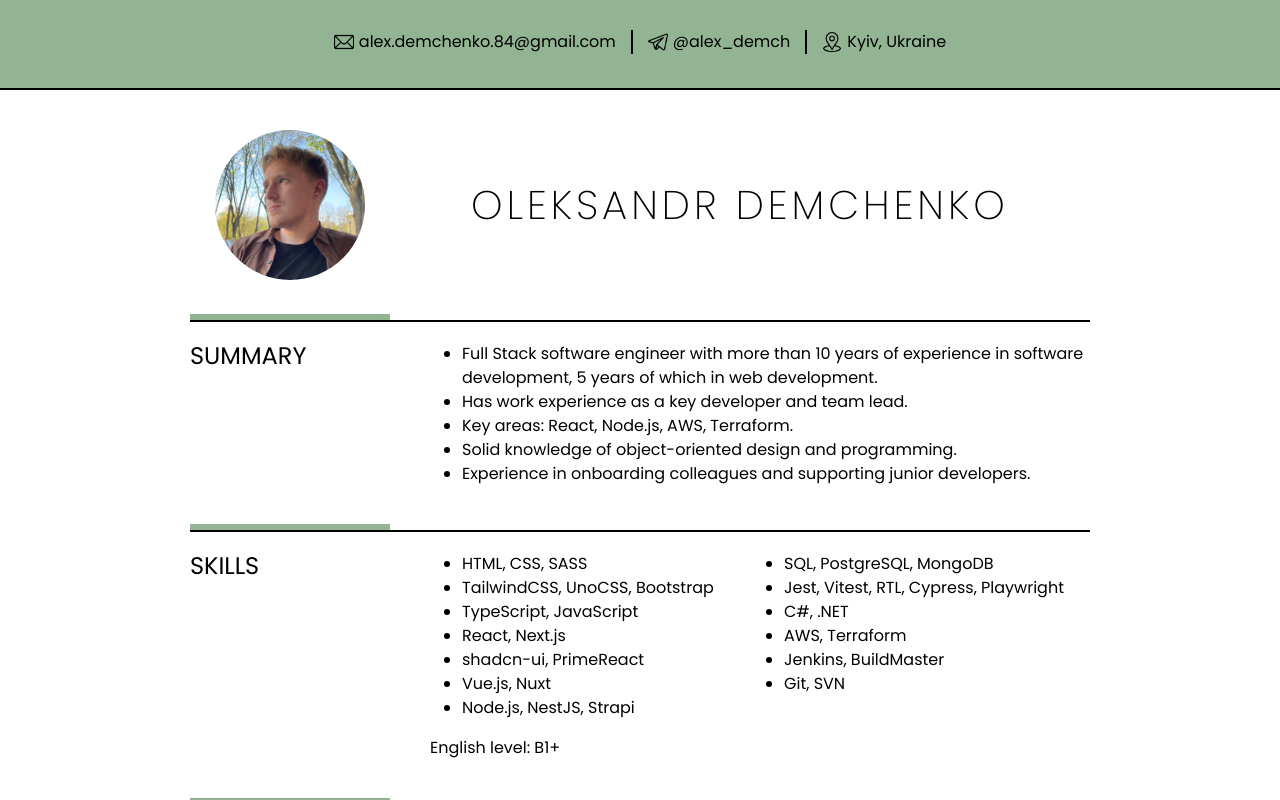
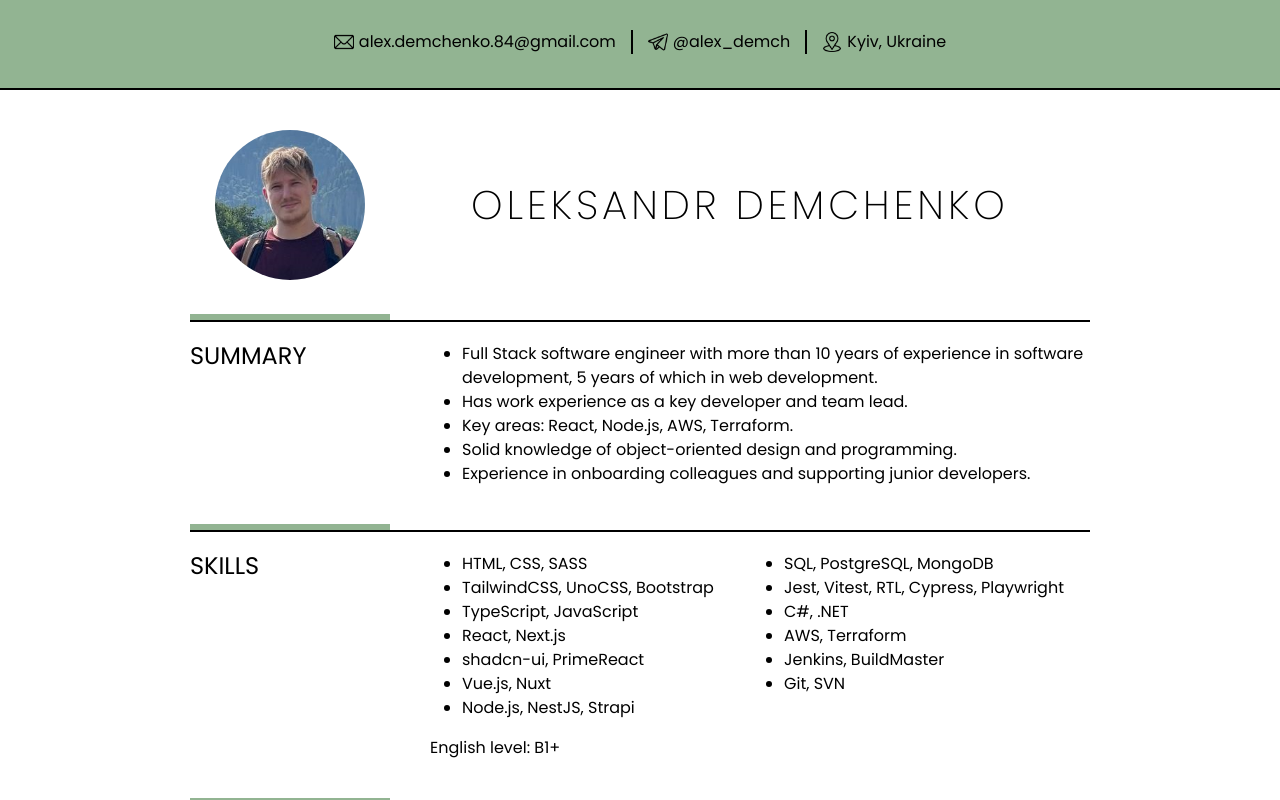
Before and after one commit to alex-demchenko/alex-demchenko.github.io, a React (Vite) app: page / in a window 1280 px wide. Shown: the top 800 px of the page. Built offline with nearby package versions, Linux system fonts and the light colour scheme.

Commit message:
updated photo

```diff
--- a/src/App.tsx
+++ b/src/App.tsx
@@ -1,7 +1,7 @@
 import IconMail from "./assets/icon-mail.png";
 import IconTelegram from "./assets/icon-telegram.png";
 import IconLocation from "./assets/icon-location.png";
-import Photo from "./assets/photo.jpg";
+import Photo from "./assets/photo_4.jpg";
 import SectionBlock from "./components/SectionBlock";
 import ExperienceCompany from "./components/ExperienceCompany";
 import ExperienceJob from "./components/ExperienceJob";
--- a/src/index.css
+++ b/src/index.css
@@ -116,7 +116,7 @@
 
   .photo img {
     width: 100%;
-    transform: scale(1.4) translateX(-10px);
+    transform: scale(1.8) translateY(15px);
   }
 
   .container {
```
Also changed, not shown: src/assets/photo_4.jpg (added).
